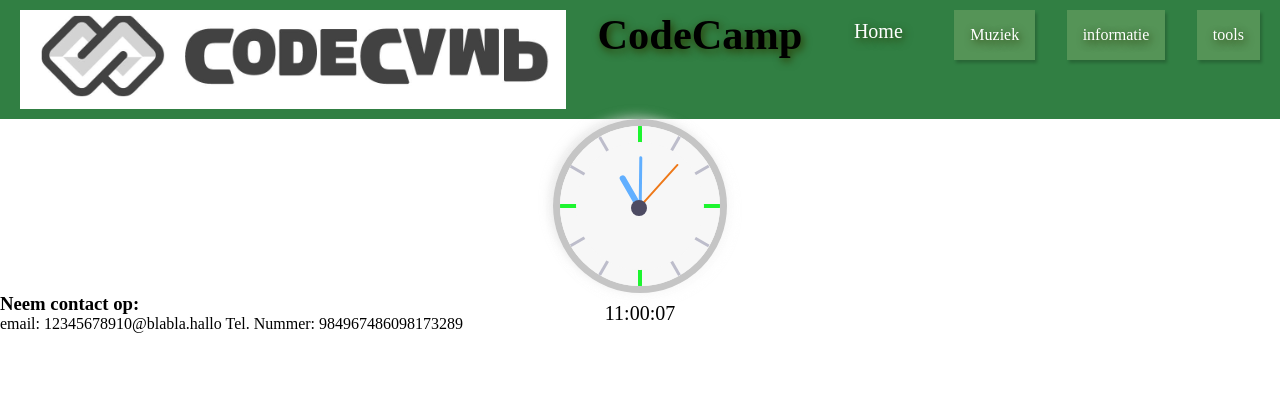
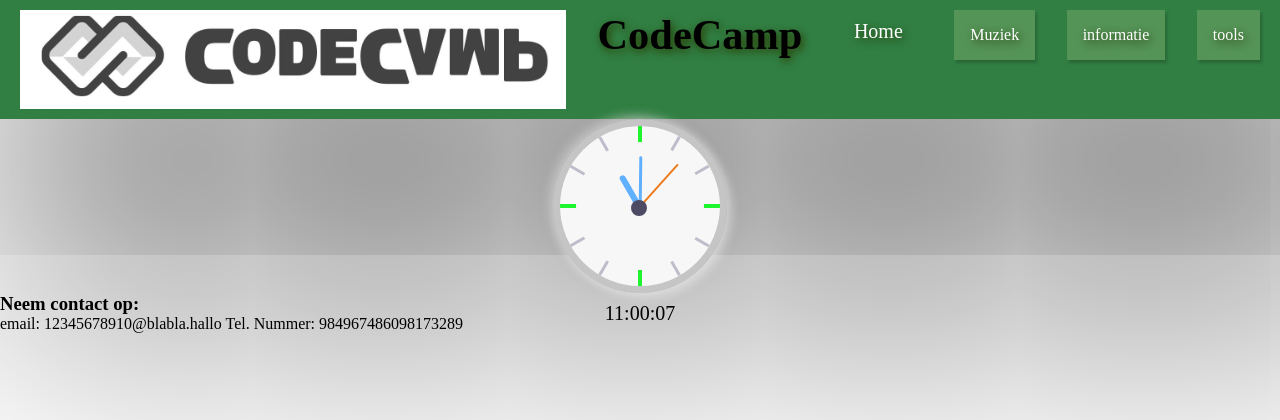
Before and after one commit to WouterSma/c2codecamp, a PHP site: page /c2codecamp/index.php in a window 1280 px wide. Shown: the top 420 px of the page. Run offline with PHP 8.4, Linux system fonts and the light colour scheme.

Commit message:
added box-shadow header
made a box-shadow to the header

```diff
--- a/css/style.css
+++ b/css/style.css
@@ -3,6 +3,9 @@
     padding: 0;
 }
 
+header{
+  box-shadow: 100px 100px 800px 100px #888888;
+}
 nav {
     background-color:  #317f43;
 }
```
